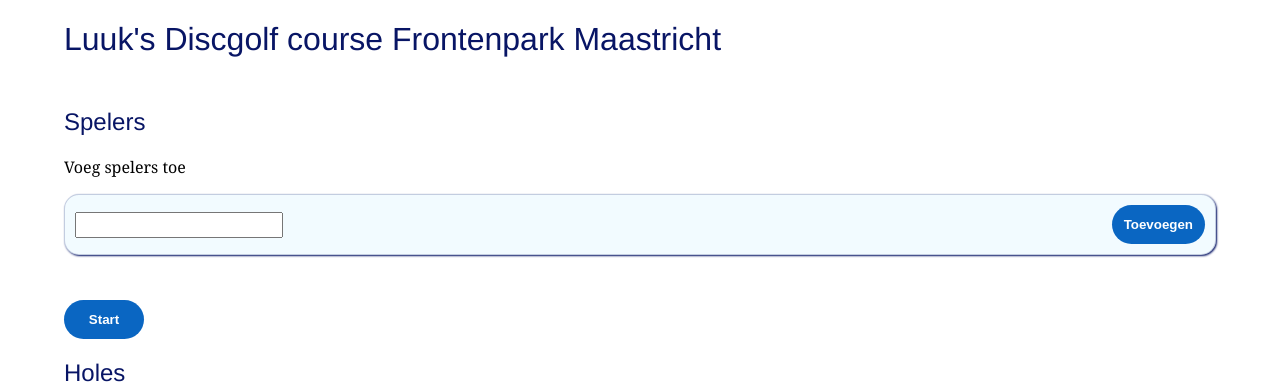
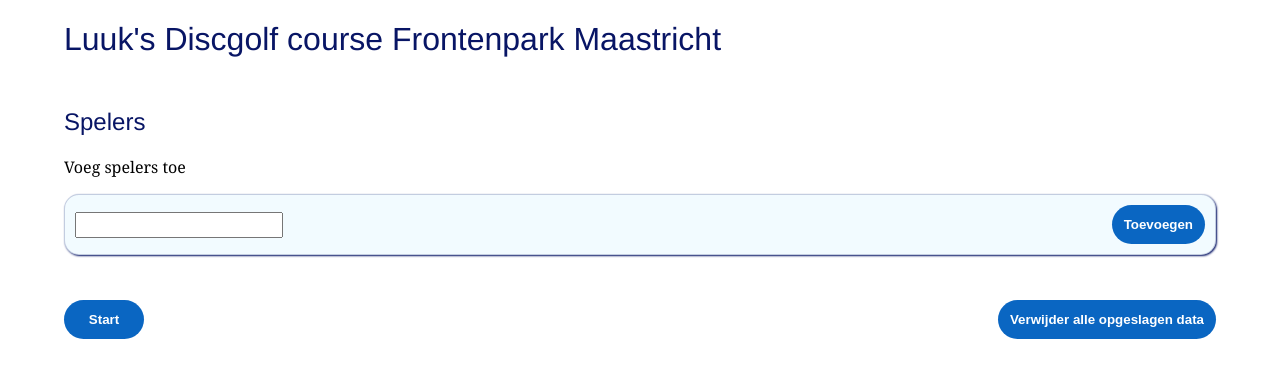
Before and after one commit to AntonBies/luuk-discgolf, a React (Create React App) app: page / in a window 1280 px wide. Shown: the top 389 px of the page. Built offline with nearby package versions, Linux system fonts and the light colour scheme.

Commit message:
Added button to remove game data

```diff
--- a/src/components/addPlayerForm/AddPlayerForm.css
+++ b/src/components/addPlayerForm/AddPlayerForm.css
@@ -9,9 +9,7 @@
   padding: 10px;
 }
 
-input {
-  height: 20px;
-  margin: auto 0;
+input.input-player {
   width: 200px;
 }
 
--- a/src/components/addPlayerForm/AddPlayerForm.js
+++ b/src/components/addPlayerForm/AddPlayerForm.js
@@ -26,7 +26,7 @@ export const AddPlayerForm = ({addPlayer}) => {
     <>
       <form onSubmit={handleSubmit}>
         <div className="addPlayer">
-          <input type="text" value={name} onChange={handleChange} />
+          <input className="input-player" type="text" value={name} onChange={handleChange} />
           <button type="submit">Toevoegen</button>
         </div>
     </form>
--- a/src/components/home/Home.css
+++ b/src/components/home/Home.css
@@ -28,7 +28,12 @@ a {
   padding-left: 10px;
 }
 
-.start {
+.space-between {
+  display: flex;
+  justify-content: space-between;
+}
+
+.button {
   margin-top: 30px;
-  width: 80px;
+  min-width: 80px;
 }
--- a/src/components/home/Home.js
+++ b/src/components/home/Home.js
@@ -8,6 +8,13 @@ import './Home.css';
 export const Home = ({players, addPlayer, removePlayer, holes}) => {
   const initialPlayers = players && players.length;
 
+  const removeData = () => {
+    const confirm = window.confirm("Weet je zeker dat je alle data wilt verwijderen?");
+    if (!confirm) return;
+    localStorage.clear();
+    window.location.reload();
+  }
+
   return (
     <>
       <h1>Luuk's Discgolf course Frontenpark Maastricht</h1>
@@ -15,9 +22,12 @@ export const Home = ({players, addPlayer, removePlayer, holes}) => {
         <h2>Spelers</h2>
         {!initialPlayers ? <p>Voeg spelers toe</p> : players.map(el => <Player key={el.id} name={el.name} id={el.id}removePlayer={removePlayer} />)}
         <AddPlayerForm addPlayer={addPlayer} />
-        <Link to="/holes/01">
-          <button className="start">Start</button>
-        </Link>
+        <div className="space-between">
+          <Link to="/holes/01">
+            <button className="button">Start</button>
+          </Link>
+          <button className="button" onClick={removeData}>Verwijder alle opgeslagen data</button>
+        </div>
       </section>
       <h2>Holes</h2>
       <section className="gallery">
--- a/src/components/standings/Standings.js
+++ b/src/components/standings/Standings.js
@@ -13,7 +13,7 @@ export const Standings = ({player, holes, currentHole}) => {
     <tr>
       <td>{player.name}</td>
       <td>{par}</td>
-      <td>{isNaN(throws) ? "Vul eerst de scores op deze hole in" : throws}</td>
+      <td>{isNaN(throws) ? "Vul eerst de scores t/m deze hole in" : throws}</td>
       <td>{isNaN(throws) ? "N/A" : throws - par}</td>
     </tr>
   );
--- a/src/index.css
+++ b/src/index.css
@@ -6,15 +6,24 @@ body {
   -moz-osx-font-smoothing: grayscale;
 }
 
+code {
+  font-family: source-code-pro, Menlo, Monaco, Consolas, 'Courier New',
+    monospace;
+}
+
 h1, h2, h3, h4 {
   color: rgb(8,21,101);
   font-family: Helvetica, Arial, Lucida, sans-serif;
   font-weight: normal;
 }
 
-code {
-  font-family: source-code-pro, Menlo, Monaco, Consolas, 'Courier New',
-    monospace;
+input {
+  height: 20px;
+  margin: auto 0;
+}
+
+section {
+  margin: 50px 0;
 }
 
 table {
--- a/src/utilities.js
+++ b/src/utilities.js
@@ -1,5 +1,5 @@
 let nextId = localStorage.getItem('nextId') && Number(localStorage.getItem('nextId'));
-nextId = nextId || 2;
+nextId = nextId || 0;
 export const generateId = () => {
   const result = nextId;
   nextId += 1;
```
